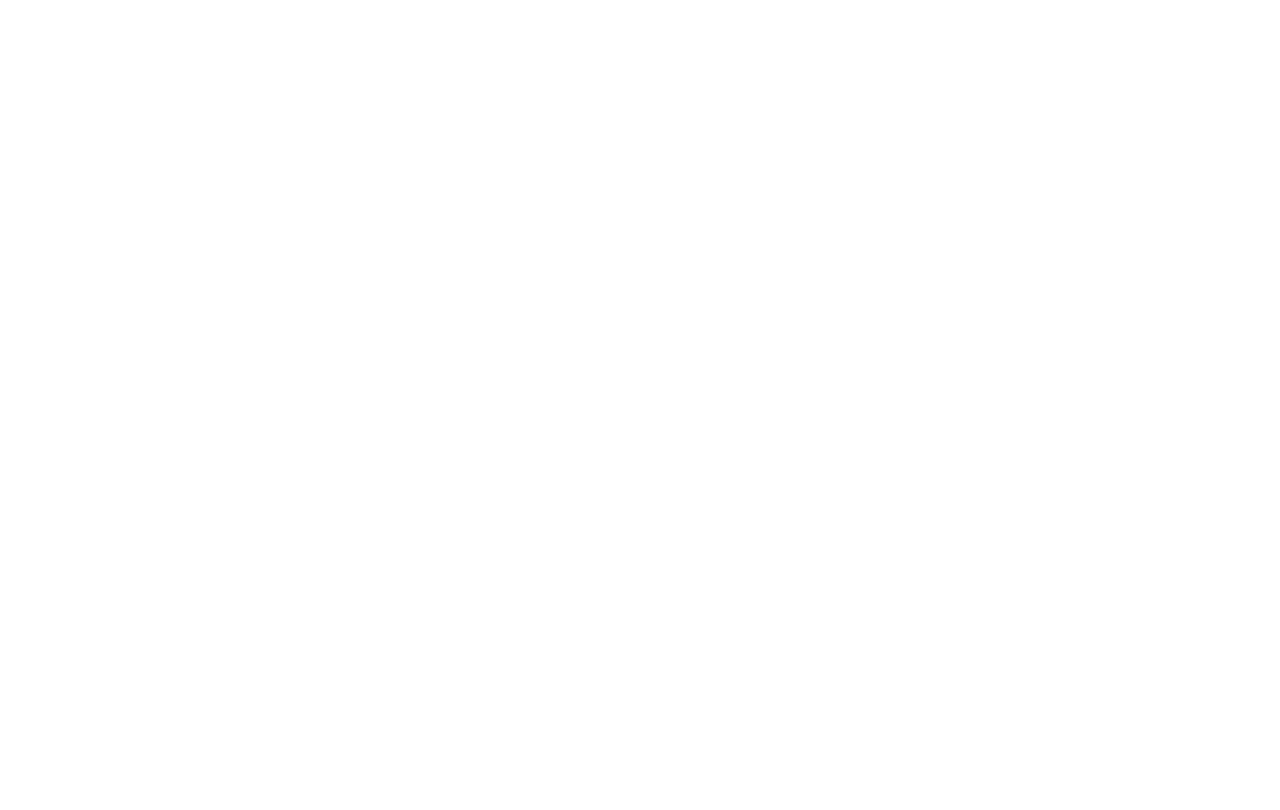
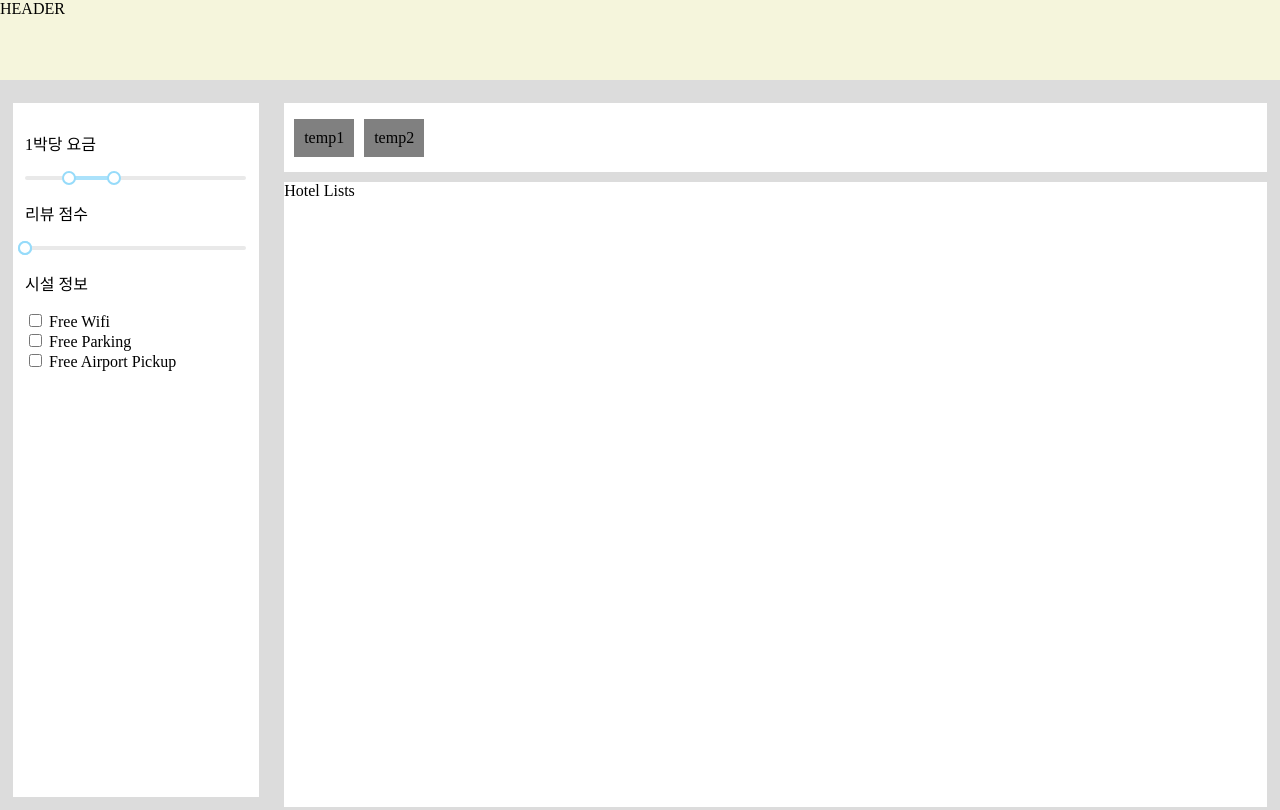
Before and after one commit to forbid403/myrealhotel, a React (Create React App) app in the folder client/: page /#/hotels in a window 1280 px wide. Built offline with nearby package versions, Linux system fonts and the light colour scheme.

Commit message:
[feat] filter, recent hotel css

```diff
--- a/client/package.json
+++ b/client/package.json
@@ -10,10 +10,14 @@
     "apollo-boost": "^0.4.7",
     "global": "^4.4.0",
     "graphql-yoga": "^1.18.3",
+    "rc-slider": "^9.2.4",
     "react": "^16.13.1",
     "react-dom": "^16.13.1",
+    "react-input-range": "^1.3.0",
     "react-router-dom": "^5.1.2",
     "react-scripts": "3.4.1",
+    "schema-utils": "^2.6.6",
+    "style-loader": "^1.1.4",
     "styled-components": "^5.1.0"
   },
   "scripts": {
--- a/client/src/components/App.js
+++ b/client/src/components/App.js
@@ -1,10 +1,13 @@
 import React from 'react';
 import { HashRouter as Router, Route } from 'react-router-dom';
 import Home from '../routes/Home';
+import Hotels from '../routes/Hotels';
+
 function App() {
   return (
     <Router>
       <Route exact path="/" component={Home}></Route>
+      <Route path="/hotels" component={Hotels}></Route>
     </Router>
   );
 }
--- /dev/null
+++ b/client/src/components/Filter.js
@@ -0,0 +1,34 @@
+import React, {useState} from 'react'
+import styled from 'styled-components'
+import {Range} from 'rc-slider';
+import 'rc-slider/assets/index.css';
+
+const Container = styled.div`
+    padding : 5% 5% 5% 5%;
+    width : 100%;
+`;
+
+const Label = styled.p`
+
+`;
+
+export default () => {
+
+    const [value, setValue] = useState([20, 40]);
+
+    return (
+        <Container>
+            <Label>1박당 요금</Label>
+            <Range defaultValue={[]} allowCross={false} value={value}/>
+
+            <Label>리뷰 점수</Label>
+            <Range/>
+
+            <Label>시설 정보</Label>
+            <div><input type="checkbox"/> Free Wifi</div>
+            <div><input type="checkbox"/> Free Parking</div>
+            <div><input type="checkbox"/> Free Airport Pickup</div>
+        </Container>
+
+    )
+}
--- /dev/null
+++ b/client/src/components/HotelLists.js
@@ -0,0 +1,12 @@
+import React from 'react'
+import styled from 'styled-components'
+
+const Container = styled.div`
+`;
+export default ()=>{
+    return(
+        <Container>
+            Hotel Lists
+        </Container>
+    )
+}
--- /dev/null
+++ b/client/src/components/Recent.js
@@ -0,0 +1,24 @@
+import React from 'react'
+import styled from 'styled-components'
+
+const Container = styled.div`
+    display : flex;
+    width : 100%;
+    background-color : white;
+    align-items: center;
+`;
+const ClickedHotel = styled.div`
+    background-color : gray;
+    padding: 10px 10px 10px 10px;
+    margin-left: 10px;
+`;
+
+let arr = ["temp1", "temp2"];
+
+export default () => {
+    return (
+        <Container>
+            {arr.map(hotel => <ClickedHotel>{hotel}</ClickedHotel>)}
+        </Container>
+    )
+}
--- a/client/src/routes/Home.js
+++ b/client/src/routes/Home.js
@@ -1,7 +1,7 @@
 import React from 'react'
-
+import {Link} from 'react-router-dom'
 export default () =>{
     return(
-        <div>HOME</div>
+        <Link to ="/hotels">To Hotel Lists</Link>
     )
 }
--- /dev/null
+++ b/client/src/routes/Hotels.js
@@ -0,0 +1,71 @@
+import React from 'react'
+import Filter from '../components/Filter'
+import HotelLists from '../components/HotelLists'
+import Recent from '../components/Recent'
+import styled, { createGlobalStyle } from 'styled-components'
+
+const GlobalStyle = createGlobalStyle`
+body{
+  padding:0;
+  margin:0;
+  background-color : gainsboro;
+}`;
+
+const Header = styled.div`
+    height : 10%;
+    width : 100%;
+    background-color:beige;
+    margin-bottom: 10px;
+`;
+const Root = styled.div`
+    height : 100vh;
+    width : 100%;
+`;
+const Container = styled.div`
+    height: 90%;
+    width : 100%;
+    display : flex;
+`;
+const Column = styled.div`
+    margin : 1% 1% 1% 1%;
+    width: ${props => props.width};
+`;
+
+const Row = styled.div`
+    display : flex;
+    flex-direction: row;
+    margin-bottom : 1%;
+    width : 100%;
+    background-color : white;
+    height : ${props => props.height};
+`;
+
+export default () => {
+    return (
+        <React.Fragment>
+            <GlobalStyle />
+            <Root>
+                <Header>HEADER</Header>
+                <Container>
+                    <Column width={"20%"}>
+                        <Row height={"100%"}>
+                            <Filter />
+                        </Row>
+
+                    </Column>
+
+                    <Column width={"80%"}>
+                        <Row height={"10%"}>
+                            <Recent />
+                        </Row>
+                        <Row height={"90%"}>
+                            <HotelLists />
+                        </Row>
+                    </Column>
+
+                </Container>
+            </Root>
+        </React.Fragment>
+
+    )
+}
```
Also changed, not shown: 2 other files (tests, documents, lock files or other folders).
